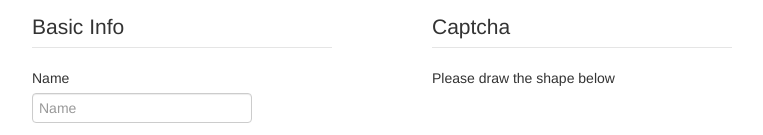
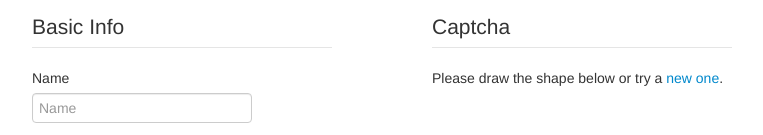
Before and after one commit to barbagallo/leapcha, a plain HTML site: page index.html in a window 1280 px wide. Shown: the part 477-612 px from the top of the page, without its empty margins (258-1021 px from the left). Drawn offline with Linux system fonts and the light colour scheme.

Commit message:
Documentation and stuff.

```diff
--- a/index.html
+++ b/index.html
@@ -50,7 +50,7 @@
 
         <fieldset style="float:right; width: 300px;">
             <legend>Captcha</legend>
-            <label>Please draw the shape below</label>
+            <label>Please draw the shape below or try a <a href="index.html">new one</a>.</label>
 
             <div id="lc-challenge"></div>
 
```
